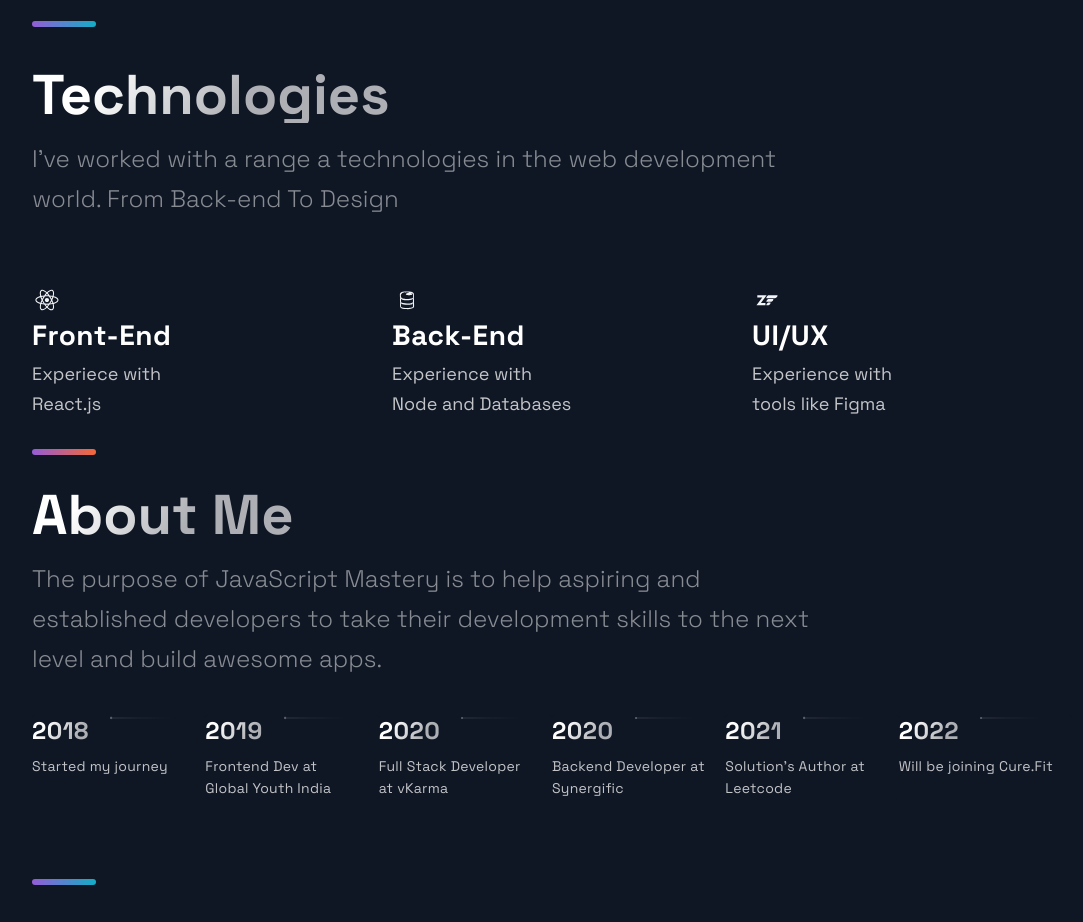
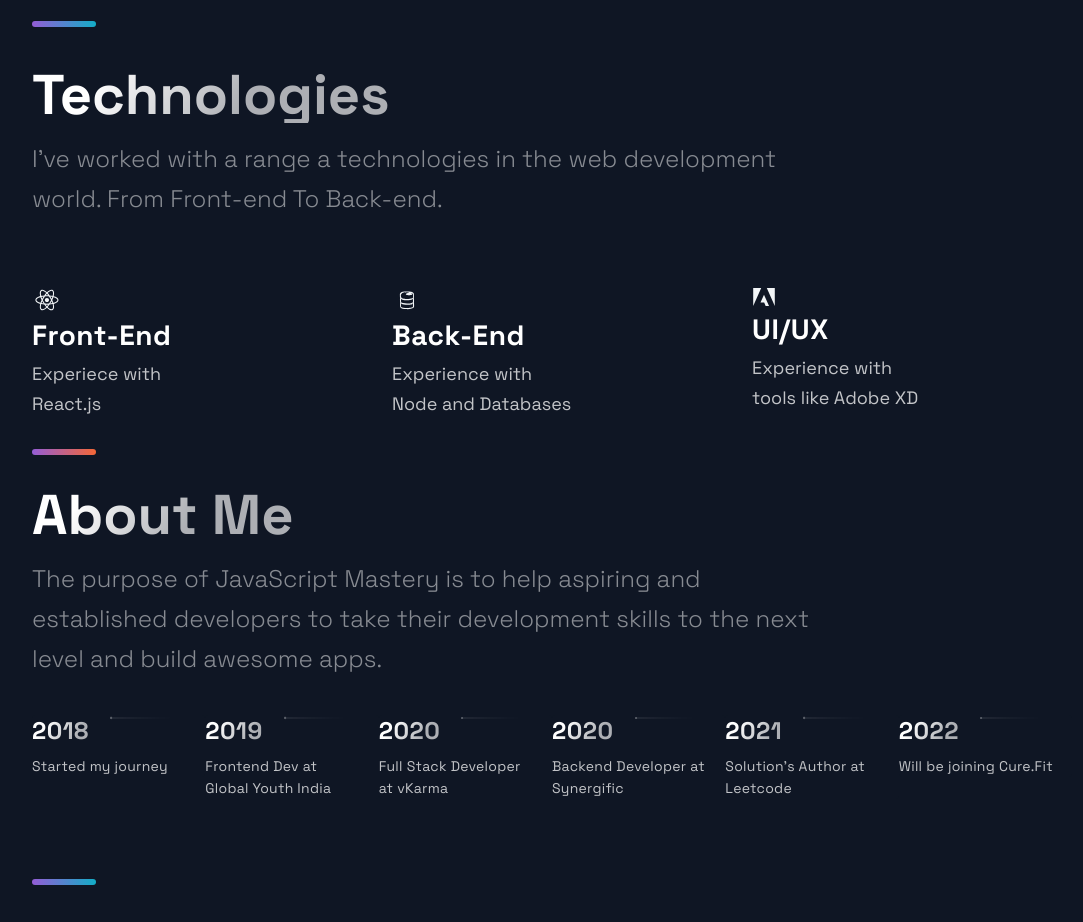
Before and after one commit to sachuverma/Portfolio, a Next.js app: page / in a window 1280 px wide. Shown: the part 2340-3262 px from the top of the page, without its empty margins (88-1171 px from the left). Built offline with nearby package versions, Linux system fonts and the light colour scheme.

Commit message:
my tech stack

```diff
--- a/src/components/Technologies/Technologies.js
+++ b/src/components/Technologies/Technologies.js
@@ -1,5 +1,7 @@
 import React from 'react';
-import { DiFirebase, DiReact, DiZend } from 'react-icons/di';
+import { DiFirebase, DiReact } from 'react-icons/di';
+import { FaAdobe } from "react-icons/fa";
+
 import { Section, SectionDivider, SectionText, SectionTitle } from '../../styles/GlobalComponents';
 import { List, ListContainer, ListItem, ListParagraph, ListTitle } from './TechnologiesStyles';
 
@@ -9,7 +11,7 @@ const Technologies = () =>  (
     <SectionTitle>Technologies</SectionTitle>
     <SectionText>
       I've worked with a range a technologies in the web development world.
-      From Back-end To Design
+      From Front-end To Back-end.
     </SectionText>
     <List>
       <ListItem>
@@ -38,13 +40,13 @@ const Technologies = () =>  (
       </ListItem>
       <ListItem>
         <picture>
-          <DiZend size="3rem" />
+          <FaAdobe size="2.4rem" />
         </picture>
         <ListContainer>
           <ListTitle>UI/UX</ListTitle>
           <ListParagraph>
             Experience with <br />
-            tools like Figma
+            tools like Adobe XD
           </ListParagraph>
         </ListContainer>
       </ListItem>
```
